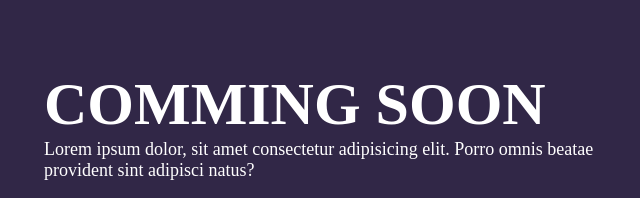
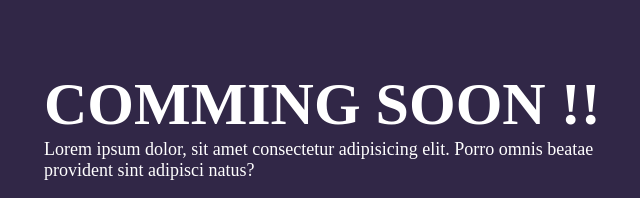
Before and after one commit to PIYUSH1525/LAUNCHING-SOON, a plain HTML site: page index.html in a window 1280 px wide. Shown: the part 177-375 px from the top of the page, 56-696 px from the left. Drawn offline with Linux system fonts and the light colour scheme.

Commit message:
added maiing }

```diff
--- a/index.html
+++ b/index.html
@@ -19,7 +19,7 @@
     <section>
         <img src="./images/curve.png" class="wave" >
         <div class="contentBx">
-            <h2>Comming Soon</h2>
+            <h2>Comming Soon <b>!!</b></h2>
             <p>Lorem ipsum dolor, sit amet consectetur adipisicing elit. Porro omnis beatae provident sint adipisci natus?</p>
             <div class="countdown">
                 <div class="time"><div id="day"></div><span>Days</span></div>
```
